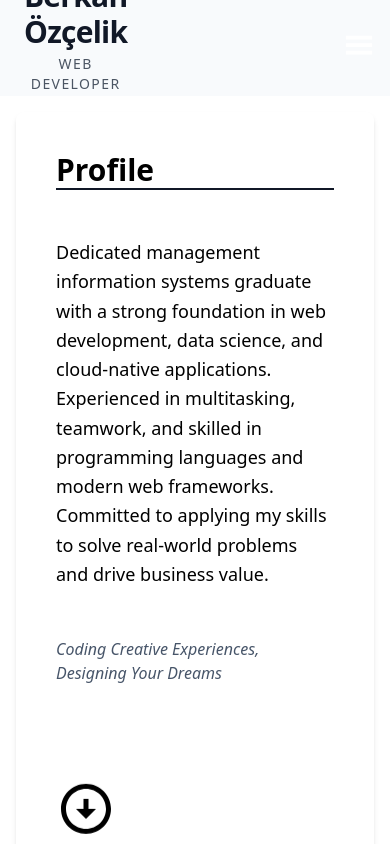
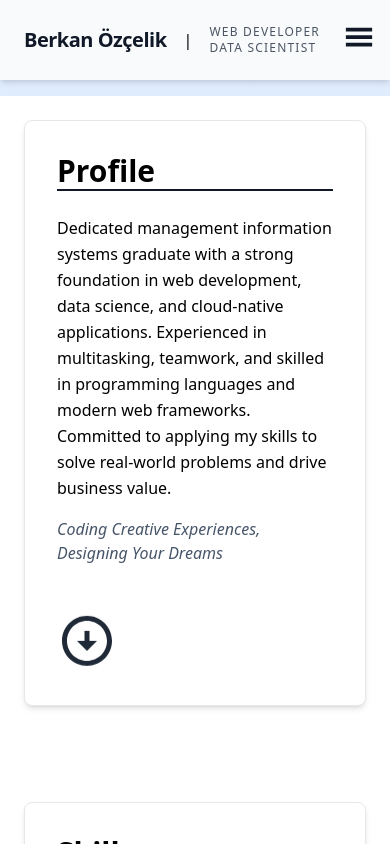
Before and after one commit to BerkanJs/NextJsPortfolio, a Next.js app: page /about in a window 390 px wide. Built offline with nearby package versions, Linux system fonts and the light colour scheme.

Commit message:
Fix: Profile section animation visible on mobile

```diff
--- a/app/about/page.jsx
+++ b/app/about/page.jsx
@@ -16,13 +16,13 @@ import { RiTailwindCssFill, RiNextjsFill } from "react-icons/ri";
 import { DiMongodb } from "react-icons/di";
 import {
   SiTypescript,
-
   SiSpringboot,
   SiKubernetes,
   SiPostgresql,
 } from "react-icons/si";
 import Brain from "@/components/Brain";
 import { BsFileBarGraphFill } from "react-icons/bs";
+
 const SkillsData = [
   { id: 1, title: "HTML", icon: <FaHtml5 /> },
   { id: 2, title: "CSS", icon: <FaCss3 /> },
@@ -109,7 +109,7 @@ const languages = [
 const AboutPage = () => {
   const containerRef = useRef(null);
 
-  // Create refs for each section for inView tracking
+  // Section refs for inView
   const profileRef = useRef(null);
   const skillRef = useRef(null);
   const experienceRef = useRef(null);
@@ -119,7 +119,6 @@ const AboutPage = () => {
 
   const { scrollYProgress } = useScroll({ container: containerRef });
 
-  // Track if section is in view, animate only once
   const isProfileInView = useInView(profileRef, { once: true });
   const isSkillInView = useInView(skillRef, { once: true });
   const isExperienceInView = useInView(experienceRef, { once: true });
@@ -127,7 +126,8 @@ const AboutPage = () => {
   const isCertificationsInView = useInView(certificationsRef, { once: true });
   const isLanguagesInView = useInView(languagesRef, { once: true });
 
-  // Common animation variants for reuse
+
+
   const slideInLeft = {
     hidden: { x: -600, opacity: 0 },
     visible: { x: 0, opacity: 1 },
@@ -135,188 +135,167 @@ const AboutPage = () => {
 
   return (
     <motion.div
-      className="h-full"
+      className="h-full bg-white"
       initial={{ y: "-200vh" }}
       animate={{ y: "0%" }}
       transition={{ duration: 1 }}
     >
       <div
-        className="h-full overflow-scroll bg-white lg:flex"
         ref={containerRef}
+        className="h-full overflow-x-hidden overflow-y-scroll lg:flex"
       >
         {/* Left content */}
-        <div className="flex flex-col gap-24 p-4 sm:p-8 md:p-12 lg:p-20 xl:p-48 md:gap-32 lg:gap-48 xl:gap-64 lg:w-2/3 lg:pr-0 xl:w-1/2">
+        <main
+          className="flex flex-col max-w-full gap-24 p-6 sm:p-8 md:p-12 lg:p-20 xl:p-48 md:gap-32 lg:gap-48 xl:gap-64 lg:w-2/3 lg:pr-0 xl:w-1/2 "
+        >
+          {/* Profile */}
+<motion.section
+  ref={profileRef}
+  className="max-w-6xl p-8 mx-auto bg-white border border-gray-200 rounded-lg shadow-md"
+  initial={false}   // animasyonu kapat
+  animate={true}    // her zaman görünür yap
+  // variants={slideInLeft}   // kaldır
+  // transition={{ duration: 0.7, delay: 0.2 }}  // kaldır
+>
+  <h1 className="mb-6 text-3xl font-bold border-b-2 border-gray-900 sm:text-4xl">
+    Profile
+  </h1>
+  <p className="mb-4 text-base leading-relaxed sm:text-lg">
+    Dedicated management information systems graduate with a strong foundation in web development, data science, and cloud-native applications. Experienced in multitasking, teamwork, and skilled in programming languages and modern web frameworks. Committed to applying my skills to solve real-world problems and drive business value.
+  </p>
+  <span className="italic text-slate-600">
+    Coding Creative Experiences, Designing Your Dreams
+  </span>
+  <a href="#skills" aria-label="Scroll down to skills section">
+    <MdOutlineArrowCircleDown className="mt-12 text-6xl text-gray-800 cursor-pointer animate-bounce" />
+  </a>
+</motion.section>
 
-          {/* Profile */}
-          <motion.div
-            className="flex flex-col justify-center max-w-6xl gap-12 p-10 mx-auto bg-white rounded-lg shadow-md border-1"
-            ref={profileRef}
-            initial="hidden"
-            animate={isProfileInView ? "visible" : "hidden"}
-            variants={slideInLeft}
-            transition={{ duration: 0.7, delay: 0.2 }}
+
+          {/* Skills */}
+          <section
+            id="skills"
+            ref={skillRef}
+            className="max-w-6xl p-8 mx-auto bg-white border border-gray-200 rounded-lg shadow-md"
           >
             <motion.h1
-              className="text-3xl font-bold border-b-2 border-gray-900"
-              initial="hidden"
-              animate={isProfileInView ? "visible" : "hidden"}
-              variants={slideInLeft}
-              transition={{ duration: 0.7, delay: 0.3 }}
-            >
-              Profile
-            </motion.h1>
-            <motion.p
-              className="text-lg leading-relaxed"
-              initial="hidden"
-              animate={isProfileInView ? "visible" : "hidden"}
-              variants={slideInLeft}
-              transition={{ duration: 0.7, delay: 0.4 }}
-            >
-              Dedicated management information systems graduate with a strong
-              foundation in web development, data science, and cloud-native
-              applications. Experienced in multitasking, teamwork, and skilled
-              in programming languages and modern web frameworks. Committed to
-              applying my skills to solve real-world problems and drive business
-              value.
-            </motion.p>
-            <motion.span
-              className="italic text-slate-600"
-              initial="hidden"
-              animate={isProfileInView ? "visible" : "hidden"}
-              variants={slideInLeft}
-              transition={{ duration: 0.7, delay: 0.5 }}
-            >
-              Coding Creative Experiences, Designing Your Dreams
-            </motion.span>
-            <a href="#skills">
-              <MdOutlineArrowCircleDown className="mt-12 text-6xl cursor-pointer animate-bounce" />
-            </a>
-          </motion.div>
-
-          {/* Skills */}
-          <div
-            id="skills"
-            className="flex flex-col justify-center max-w-6xl gap-12 p-10 mx-auto bg-white rounded-lg shadow-md border-1"
-            ref={skillRef}
-          >
-            <motion.h1
+              className="mb-6 text-3xl font-bold border-b-2 border-gray-900 sm:text-4xl"
               initial="hidden"
               animate={isSkillInView ? "visible" : "hidden"}
               variants={slideInLeft}
               transition={{ duration: 0.7, delay: 0.2 }}
-              className="text-3xl font-bold border-b-2 border-gray-900"
             >
               Skills
             </motion.h1>
             <motion.div
+              className="flex flex-wrap gap-3 mt-4"
               initial="hidden"
               animate={isSkillInView ? "visible" : "hidden"}
               variants={slideInLeft}
               transition={{ duration: 0.7, delay: 0.4 }}
-              className="flex flex-wrap gap-4"
             >
               {SkillsData.map(({ id, icon, title }) => (
                 <div
                   key={id}
-                  className="flex items-center gap-3 px-4 py-2 text-white transition-colors duration-300 bg-black rounded cursor-pointer hover:bg-white hover:text-black"
                   title={title}
+                  className="flex items-center gap-3 px-4 py-2 text-white transition-colors duration-300 bg-black rounded cursor-pointer hover:bg-white hover:text-black min-w-[120px] max-w-full break-words text-center"
                 >
                   <span className="text-2xl">{icon}</span>
                   <span className="text-lg font-semibold">{title}</span>
                 </div>
               ))}
             </motion.div>
-          </div>
+          </section>
 
           {/* Experience */}
-          <div
+          <section
             ref={experienceRef}
-            className="flex flex-col justify-center max-w-6xl gap-12 p-10 mx-auto bg-white rounded-lg shadow-md border-1"
+            className="max-w-6xl p-8 mx-auto bg-white border border-gray-200 rounded-lg shadow-md"
           >
             <motion.h1
+              className="mb-6 text-3xl font-bold border-b-2 border-gray-900 sm:text-4xl"
               initial="hidden"
               animate={isExperienceInView ? "visible" : "hidden"}
               variants={slideInLeft}
               transition={{ duration: 0.7, delay: 0.2 }}
-              className="pb-3 mb-8 text-3xl font-bold border-b-2 border-gray-900"
             >
               Experience
             </motion.h1>
             <motion.div
+              className="flex flex-col gap-8 mt-4"
               initial="hidden"
               animate={isExperienceInView ? "visible" : "hidden"}
               variants={slideInLeft}
               transition={{ duration: 0.7, delay: 0.4 }}
-              className="flex flex-col gap-8"
             >
               {experiences.map(({ id, title, company, date, description }) => (
-                <div
+                <article
                   key={id}
                   className="p-6 border-b-2 rounded-lg bg-slate-50 last:border-b-0"
                 >
-                  <h3 className="text-xl font-semibold">{title}</h3>
+                  <h3 className="mb-1 text-xl font-semibold">{title}</h3>
                   <p className="text-sm italic text-gray-600">{company}</p>
-                  <p className="text-sm font-semibold text-gray-800">{date}</p>
-                  <p className="mt-2 text-gray-700">{description}</p>
-                </div>
+                  <p className="mb-2 text-sm font-semibold text-gray-800">{date}</p>
+                  <p className="text-gray-700">{description}</p>
+                </article>
               ))}
             </motion.div>
-          </div>
+          </section>
 
           {/* Education */}
-          <div
+          <section
             ref={educationRef}
-            className="flex flex-col justify-center max-w-6xl gap-12 p-10 py-16 bg-white rounded-lg shadow-md border-1"
+            className="max-w-6xl p-8 pt-16 mx-auto bg-white border border-gray-200 rounded-lg shadow-md"
           >
             <motion.h1
+              className="mb-6 text-3xl font-bold border-b-2 border-gray-900 sm:text-4xl"
               initial="hidden"
               animate={isEducationInView ? "visible" : "hidden"}
               variants={slideInLeft}
               transition={{ duration: 0.7, delay: 0.2 }}
-              className="pb-3 mb-8 text-3xl font-bold border-b-2 border-gray-900"
             >
               Education
             </motion.h1>
             <motion.div
+              className="flex flex-col gap-6 mt-4"
               initial="hidden"
               animate={isEducationInView ? "visible" : "hidden"}
               variants={slideInLeft}
               transition={{ duration: 0.7, delay: 0.4 }}
-              className="flex flex-col gap-6"
             >
               {education.map(({ id, school, degree, period }) => (
-                <div
+                <article
                   key={id}
                   className="p-6 border-b-2 rounded-lg last:border-b-0 bg-slate-50"
                 >
-                  <h3 className="text-xl font-semibold">{school}</h3>
+                  <h3 className="mb-1 text-xl font-semibold">{school}</h3>
                   <p className="text-sm italic text-gray-600">{degree}</p>
                   <p className="text-sm font-semibold text-gray-800">{period}</p>
-                </div>
+                </article>
               ))}
             </motion.div>
-          </div>
+          </section>
 
           {/* Certifications */}
-          <div
+          <section
             ref={certificationsRef}
-            className="max-w-6xl p-10 mx-auto bg-white rounded-lg shadow-md py-15 border-1"
+            className="max-w-6xl p-8 mx-auto bg-white border border-gray-200 rounded-lg shadow-md"
           >
             <motion.h2
+              className="mb-6 text-3xl font-bold text-gray-900 border-b-2 border-gray-900 sm:text-4xl"
               initial="hidden"
               animate={isCertificationsInView ? "visible" : "hidden"}
               variants={slideInLeft}
               transition={{ duration: 0.7, delay: 0.2 }}
-              className="pb-3 mb-8 text-3xl font-bold text-gray-900 border-b-2 border-gray-900"
             >
               Certifications
             </motion.h2>
             <motion.ul
+              className="mt-4 space-y-4 text-base text-gray-800 list-disc list-inside"
               initial="hidden"
               animate={isCertificationsInView ? "visible" : "hidden"}
               variants={slideInLeft}
               transition={{ duration: 0.7, delay: 0.4 }}
-              className="space-y-4 text-base text-gray-800 list-disc list-inside"
             >
               {certifications.map((cert, idx) => (
                 <li
@@ -327,46 +306,46 @@ const AboutPage = () => {
                 </li>
               ))}
             </motion.ul>
-          </div>
+          </section>
 
           {/* Languages */}
           <section
             ref={languagesRef}
-            className="max-w-6xl py-16"
+            className="max-w-6xl py-16 mx-auto"
           >
             <motion.h2
+              className="mb-6 text-3xl font-bold text-gray-900 border-b-2 border-gray-900 sm:text-4xl"
               initial="hidden"
               animate={isLanguagesInView ? "visible" : "hidden"}
               variants={slideInLeft}
               transition={{ duration: 0.7, delay: 0.2 }}
-              className="pb-3 mb-8 text-3xl font-bold text-gray-900 border-b-2 border-gray-900"
             >
               Languages
             </motion.h2>
             <motion.div
+              className="p-8 space-y-6 bg-white border-2 rounded-lg shadow-md"
               initial="hidden"
               animate={isLanguagesInView ? "visible" : "hidden"}
               variants={slideInLeft}
               transition={{ duration: 0.7, delay: 0.4 }}
-              className="p-10 space-y-6 bg-white border-2 rounded-lg shadow-md"
             >
               {languages.map(({ name, level, description }, idx) => (
-                <div className="border-b-2" key={idx}>
+                <article key={idx} className="border-b-2 last:border-b-0">
                   <h3 className="mb-1 text-xl font-semibold text-gray-800">{name}</h3>
                   {description && (
                     <p className="mb-1 text-base text-gray-600">{description}</p>
                   )}
                   <span className="text-base font-medium text-gray-400">{level}</span>
-                </div>
+                </article>
               ))}
             </motion.div>
           </section>
-        </div>
+        </main>
 
         {/* Right SVG & Animation Container */}
-        <div className="sticky top-0 z-30 hidden w-1/3 lg:block xl:w-1/2">
+        <aside className="sticky top-0 z-30 hidden w-1/3 lg:block xl:w-1/2">
           <Brain scrollYProgress={scrollYProgress} />
-        </div>
+        </aside>
       </div>
     </motion.div>
   );
--- a/components/Navbar.jsx
+++ b/components/Navbar.jsx
@@ -2,19 +2,14 @@
 
 import React, { useState } from "react";
 import Link from "next/link";
-import Image from "next/image";
+
 import { GiHamburgerMenu } from "react-icons/gi";
 import { RxCross2 } from "react-icons/rx";
 import { FaGithub } from "react-icons/fa";
 import { FaLinkedin } from "react-icons/fa6";
 import NavLink from "./NavLink";
 import { motion } from "framer-motion";
-import {
-  FadeLeft,
-  FadeRight,
-  FadeUp,
-  listItemVariants,
-} from "../app/animations/Animations";
+import { FadeLeft, FadeUp } from "../app/animations/Animations";
 
 const Links = [
   { url: "/", title: "Home" },
@@ -25,67 +20,90 @@ const Links = [
 
 const Navbar = () => {
   const [open, setOpen] = useState(false);
+
   return (
-    <div className="flex items-center justify-between h-full px-4 bg-slate-50 sm:px-8 md:px-12 lg:px-20 xl:px-48">
-      {/* Links Section */}
-      <div className="hidden w-1/3 gap-4 text-xl md:flex">
+    <div className="flex items-center justify-between h-20 px-4 shadow-md bg-slate-50 sm:px-8 md:px-12 lg:px-20 xl:px-48">
+      {/* Links Section (Desktop) */}
+      <div className="hidden w-1/3 gap-4 text-lg md:flex">
         {Links.map((link) => (
           <NavLink link={link} key={link.url} />
         ))}
       </div>
 
 {/* Logo Section */}
-      <div className="flex flex-col items-center justify-center w-1/3 mt-4 cursor-pointer select-none md:hidden lg:flex">
+<>
+  {/* PC ve büyük ekranlar için logo */}
+  <div className="flex-col items-center justify-center hidden w-1/3 cursor-pointer select-none lg:flex">
     <Link href="/" className="text-center">
-          <h1 className="text-3xl font-extrabold tracking-tight text-gray-900 transition-colors duration-300 hover:text-blue-600">
+      <h1 className="text-2xl font-extrabold tracking-tight text-gray-900 transition-colors duration-300 sm:text-3xl hover:text-blue-600">
         Berkan Özçelik
       </h1>
-          <p className="mt-1 text-sm font-medium tracking-widest text-gray-600 uppercase">
+      <p className="mt-1 text-xs font-medium tracking-widest text-gray-600 uppercase sm:text-sm">
         Web Developer <span className="mx-2">|</span> Data Scientist
       </p>
     </Link>
   </div>
 
-      {/*   İcons Section    */}
-
-      <div className="items-center justify-center hidden w-1/3 gap-6 md:flex">
-        <Link href="https://github.com/BerkanJs">
-          <FaGithub className="text-3xl " />
-        </Link>
-        <Link
-          href="https://www.linkedin.com/in/berkan-%C3%B6z%C3%A7elik-2bb733313/
-
-         "
-        >
-          <FaLinkedin className="text-3xl" />
+  {/* Tablet için logo */}
+  <div className="items-center justify-center hidden w-full px-4 cursor-pointer select-none md:flex lg:hidden">
+    <Link href="/" className="flex items-center justify-center w-full max-w-md space-x-4">
+      <h1 className="text-xl font-extrabold tracking-tight text-gray-900 transition-colors duration-300 sm:text-2xl hover:text-blue-600">
+        Berkan Özçelik
+      </h1>
+      <p className="text-sm font-medium tracking-widest text-gray-600 uppercase whitespace-nowrap">
+        Web Developer <span className="mx-2">|</span> Data Scientist
+      </p>
     </Link>
   </div>
 
-      {/*  Responsive Menu Section    */}
+  {/* Mobil için logo */}
+  <div className="flex flex-col items-center justify-center w-full px-2 cursor-pointer select-none md:hidden">
+    <Link href="/" className="flex items-center justify-between w-full">
+      <h1 className="text-xl font-extrabold tracking-tight text-gray-900 transition-colors duration-300 sm:text-2xl hover:text-blue-600">
+        Berkan Özçelik
+      </h1> |
+      <p className="text-xs font-medium tracking-widest text-gray-600 uppercase whitespace-nowrap sm:text-sm">
+        Web Developer <span className="mx-2"><br /></span> Data Scientist
+      </p>
+    </Link>
+  </div>
+</>
 
+
+
+      {/* Icons Section (Desktop) */}
+      <div className="items-center justify-center hidden w-1/3 gap-6 md:flex">
+        <Link href="https://github.com/BerkanJs">
+          <FaGithub className="text-2xl transition hover:text-gray-700" />
+        </Link>
+        <Link href="https://www.linkedin.com/in/berkan-%C3%B6z%C3%A7elik-2bb733313/">
+          <FaLinkedin className="text-2xl transition hover:text-blue-700" />
+        </Link>
+      </div>
+
+      {/* Responsive Menu Section */}
       <div className="z-20 md:hidden">
-        {/*   Menu Button   */}
         <button onClick={() => setOpen(!open)} className="relative z-50">
           {open ? (
             <RxCross2 className="text-3xl font-bold text-white transition-all duration-150 animate-bounce " />
           ) : (
-            <GiHamburgerMenu className="text-3xl font-bold text-white transition-all duration-150 hover:rotate-12 " />
+            <GiHamburgerMenu className="text-3xl font-bold text-gray-900 transition-all duration-150 hover:rotate-12 " />
           )}
         </button>
 
-        {/*   Menu items  */}
+        {/* Menu items */}
         {open && (
           <motion.div
             variants={FadeLeft(0.1)}
-            initial={"hidden"}
-            whileInView={"visible"}
+            initial="hidden"
+            whileInView="visible"
             className="absolute top-0 left-0 flex flex-col items-center justify-center w-screen h-screen gap-8 text-xl text-white bg-black "
           >
             {Links.map((link) => (
               <motion.div
                 variants={FadeUp(0.2)}
-                initial={"hidden"}
-                whileInView={"visible"}
+                initial="hidden"
+                whileInView="visible"
                 key={link.url}
               >
                 <Link onClick={() => setOpen(!open)} href={link.url}>
```
Also changed, not shown: app/page.js (+41 -39 lines). Lines whose indentation alone changed are shown as unchanged.
